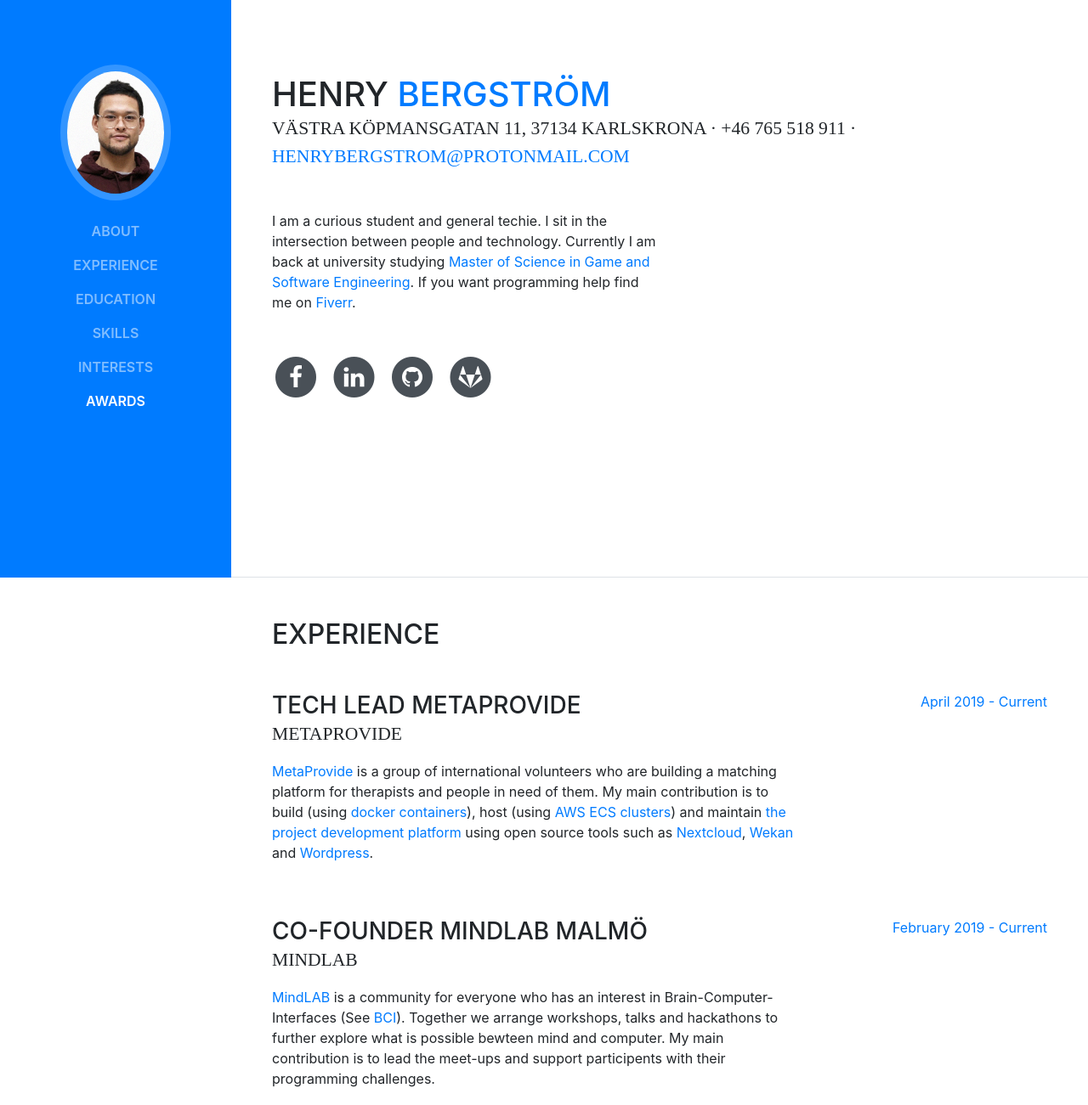
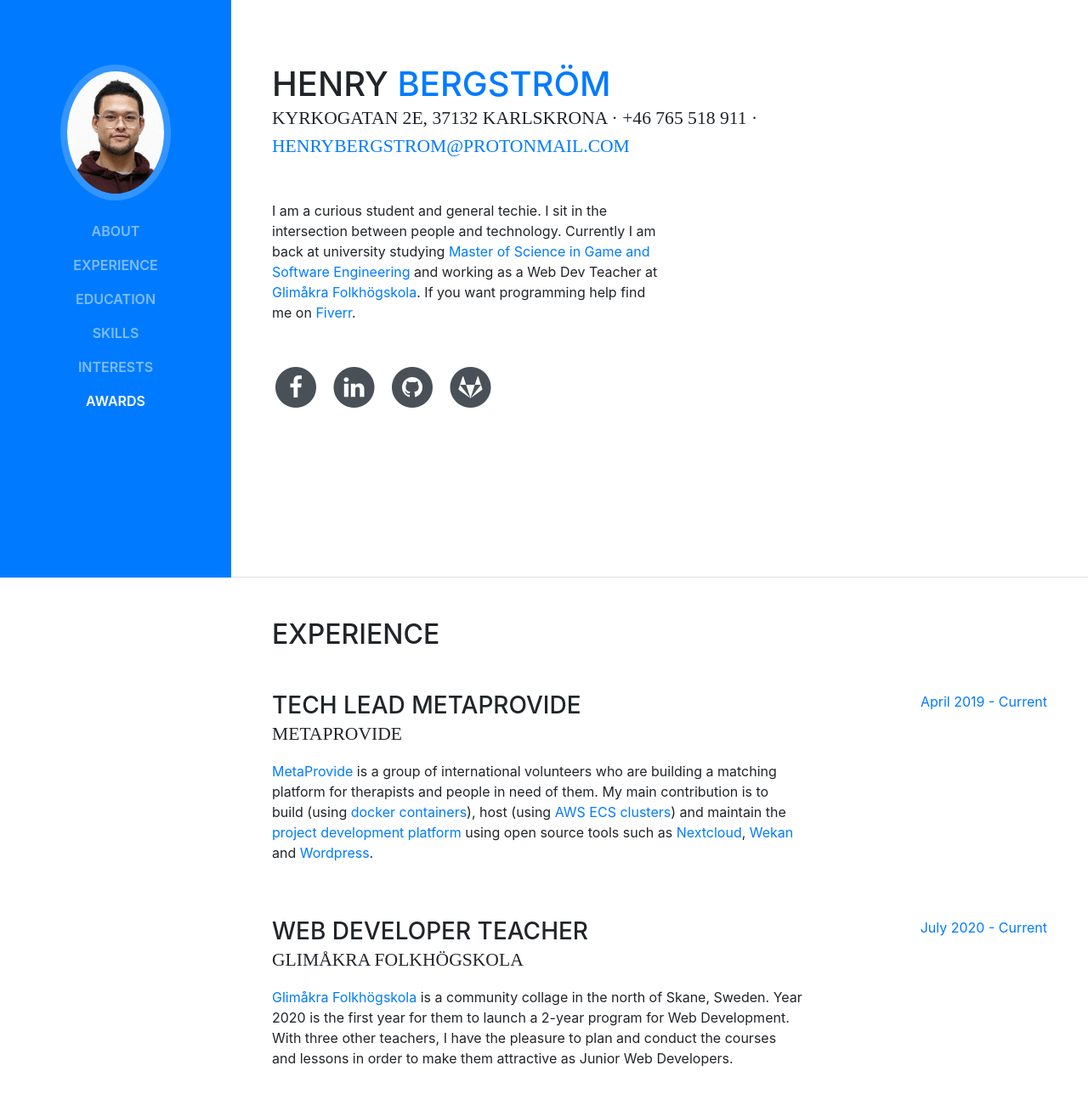
Before and after one commit to frozenbanana/frozenbanana.github.io, a website with bundled scripts: page index.html in a window 1280 px wide. Shown: the part 120-1421 px from the top of the page at 85% size. Built offline with nearby package versions, Linux system fonts and the light colour scheme; a web font is replaced by a local one.

Commit message:
Update index.html

```diff
--- a/index.html
+++ b/index.html
@@ -111,7 +111,7 @@
             <span class="text-primary">Bergström</span>
           </h1>
           <div class="subheading mb-5">
-            Västra Köpmansgatan 11, 37134 Karlskrona · +46 765 518 911 ·
+            Kyrkogatan 2E, 37132 Karlskrona · +46 765 518 911 ·
             <a href="mailto:mail@henrybergstrom.com"
               >henrybergstrom@protonmail.com</a
             >
@@ -119,7 +119,8 @@
           <p class="mb-5" style="width: 50%">
             I am a curious student and general techie. I sit in the intersection
             between people and technology. Currently I am back at university studying <a href="http://edu.bth.se/utbildning/utb_program.asp?lang=en&PtKod=PAACI15h">
-            Master of Science in Game and Software Engineering</a>. If you want programming help find me on <a href="https://www.fiverr.com/share/WW5Xd">Fiverr</a>.
+            Master of Science in Game and Software Engineering</a> and working as a Web Dev Teacher at <a href="https://glimnet.se/pages/webbutvecklare">
+            Glimåkra Folkhögskola</a>. If you want programming help find me on <a href="https://www.fiverr.com/share/WW5Xd">Fiverr</a>.
           </p>
           <ul class="list-inline list-social-icons mb-0">
             <li class="list-inline-item">
@@ -175,7 +176,7 @@
                 <a href="http://www.metaprovide.org/landing">MetaProvide</a> is a group of international volunteers who are building a matching platform for therapists and people in need of them.
                 My main contribution is to build (using <a href="www.docker.com">docker containers</a>),
                 host (using <a href="https://aws.amazon.com/ecs/">AWS ECS clusters</a>)
-                and maintain <a href="https://rednowerton.tk/">the project development platform</a>
+                and maintain the <a href="https://rednowerton.tk/">project development platform</a>
                 using open source tools such as <a href="https://www.nextcloud.com/">Nextcloud</a>,
                 <a href="https://wekan.github.io/">Wekan</a> and <a href="https://wordpress.com/">Wordpress</a>.
               </p>
@@ -185,23 +186,16 @@
             </div>
           </div>
 
-          <div class="resume-item d-flex flex-column flex-md-row mb-5">
+         <div class="resume-item d-flex flex-column flex-md-row mb-5">
             <div class="resume-content mr-auto">
-              <h3 class="mb-0">CO-Founder MindLAB Malmö</h3>
-              <div class="subheading mb-3">MindLAB</div>
+              <h3 class="mb-0">Web Developer Teacher</h3>
+              <div class="subheading mb-3">Glimåkra Folkhögskola</div>
               <p>
-                <a href="http://www.mindlab.space">MindLAB</a> is a community for everyone who has an interest in
-                Brain-Computer-Interfaces (See
-                <a
-                  href="https://en.wikipedia.org/wiki/Brain%E2%80%93computer_interface"
-                  >BCI</a
-                >). Together we arrange workshops, talks and hackathons to
-                further explore what is possible bewteen mind and computer. My main contribution is to lead the meet-ups
-                and support participents with their programming challenges.
-              </p>
+                <a href="https://glimnet.se">Glimåkra Folkhögskola</a> is a community collage in the north of Skane, Sweden. Year 2020 is the first year for them to launch a 2-year program for Web Development.
+                  With three other teachers, I have the pleasure to plan and conduct the courses and lessons in order to make them attractive as Junior Web Developers.
             </div>
             <div class="resume-date text-md-right">
-              <span class="text-primary">February 2019 - Current</span>
+              <span class="text-primary">July 2020 - Current</span>
             </div>
           </div>
 
@@ -303,16 +297,10 @@
               <i class="devicons devicons-javascript"></i>
             </li>
             <li class="list-inline-item">
-              <i class="devicons devicons-php"></i>
+              <i class="devicons devicons-react-original"></i>
             </li>
             <li class="list-inline-item">
               <i class="devicons devicons-nodejs"></i>
-            </li>
-            <li class="list-inline-item">
-              <i class="devicons devicons-bootstrap"></i>
-            </li>
-            <li class="list-inline-item">
-              <i class="devicons devicons-express"></i>
             </li>
             <li class="list-inline-item">
               <i class="devicons devicons-python"></i>
```
